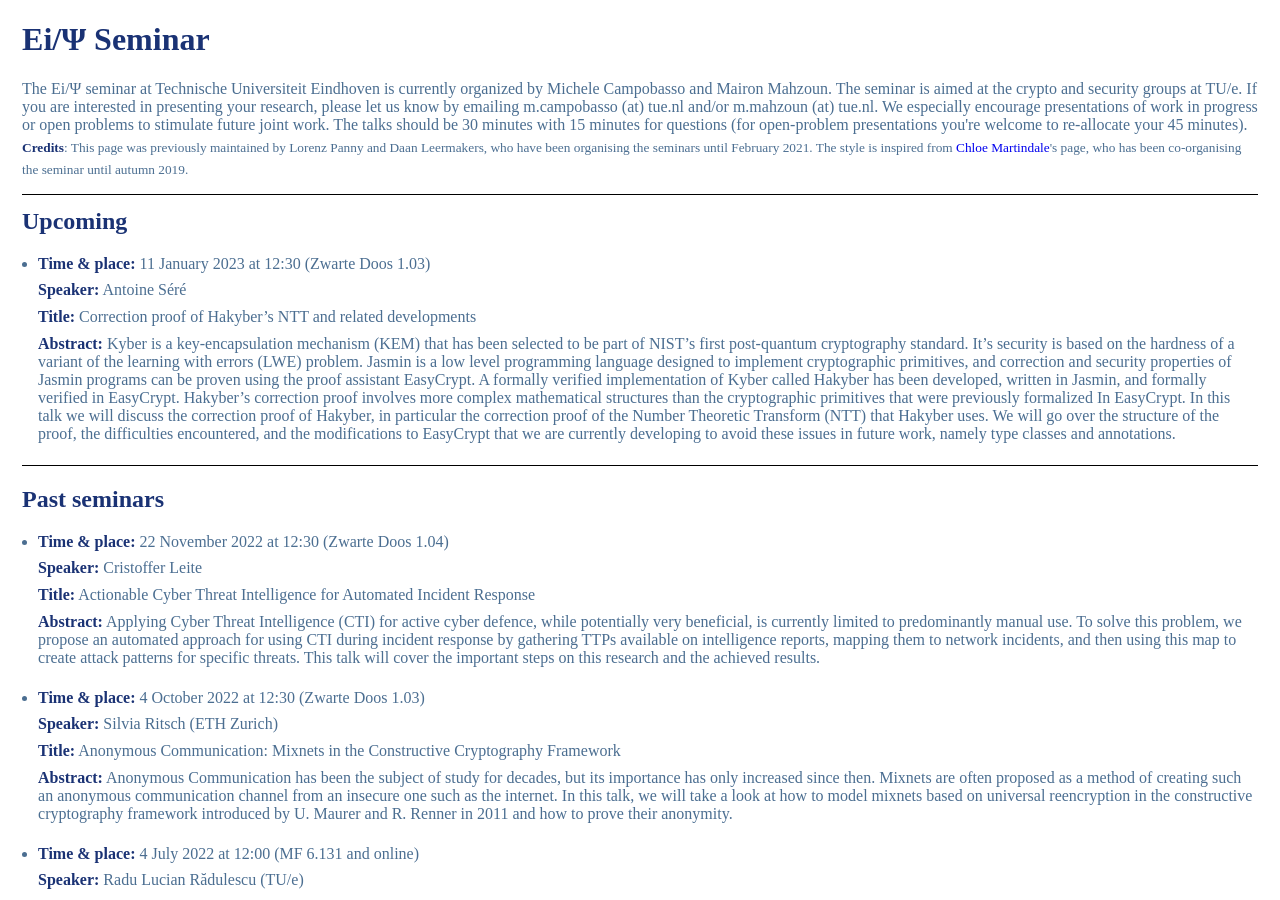
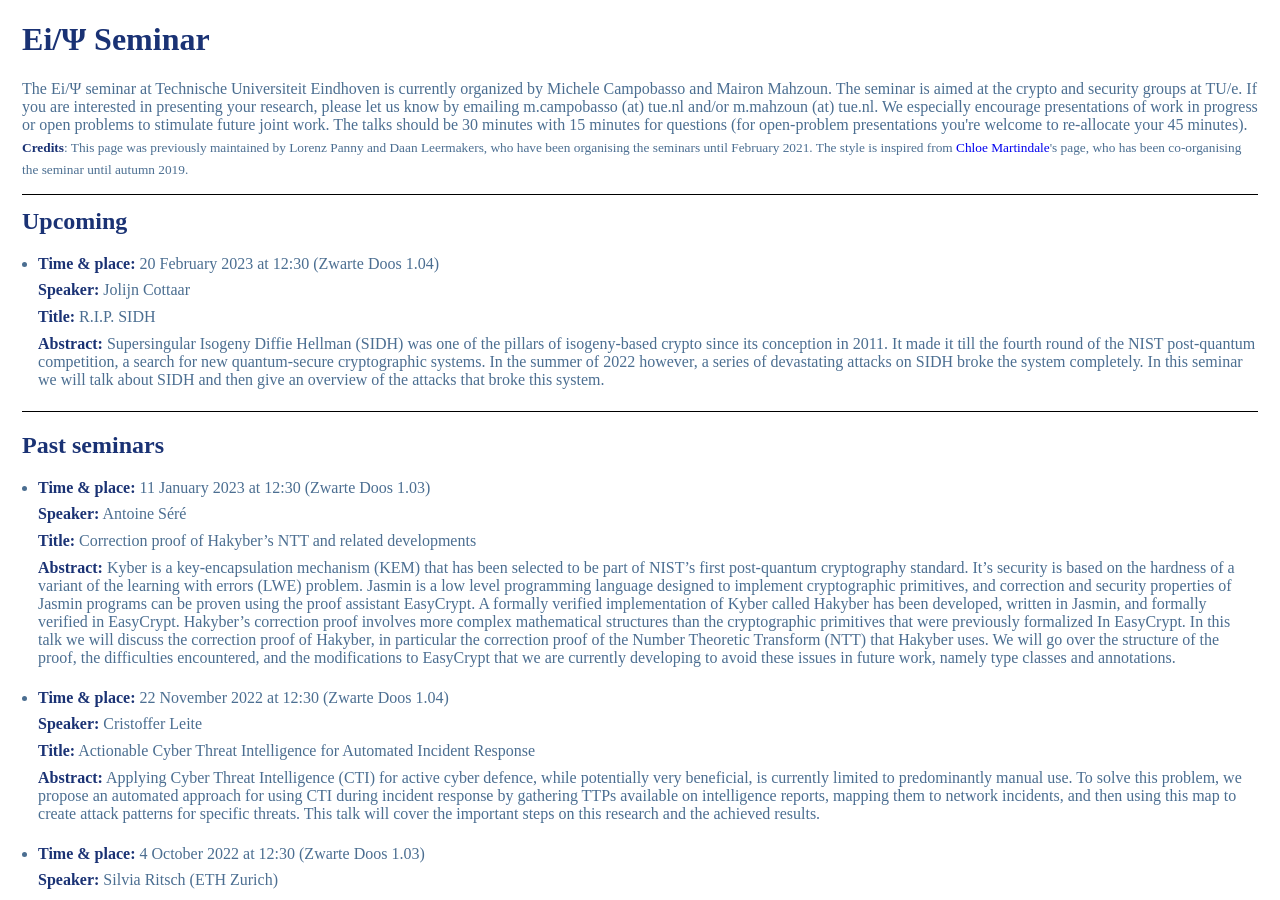
Before and after one commit to michelecampobasso/michelecampobasso.github.io, a Jekyll site: the page eipsi/index.html, which Jekyll copies as it is, in a window 1280 px wide and 900 px high. Built offline with Jekyll 4.4.1, drawn with Linux system fonts in a browser that asks for light colours; some web fonts are replaced; formulas are drawn with MathJax 3.

Commit message:
Update index.html

```diff
--- a/eipsi/index.html
+++ b/eipsi/index.html
@@ -236,6 +236,27 @@ img.MathJax_strut {border: 0!important; padding: 0!important; margin: 0!importan
             <li>
                 <p>
                     <b>Time &amp; place:</b>
+                    20 February 2023 at 12:30 (Zwarte Doos 1.04)
+                </p><p>
+                    <b>Speaker:</b>
+                    Jolijn Cottaar
+                </p><p>
+                    <b>Title:</b>
+                    R.I.P. SIDH
+                </p><p>
+                    <b>Abstract:</b>
+                    Supersingular Isogeny Diffie Hellman (SIDH) was one of the pillars of isogeny-based crypto since its conception in 2011. It made it till the fourth round of the NIST post-quantum competition, a search for new quantum-secure cryptographic systems. In the summer of 2022 however, a series of devastating attacks on SIDH broke the system completely. In this seminar we will talk about SIDH and then give an overview of the attacks that broke this system.
+             </li>
+        </ul>
+
+        <hr style="margin-top:1ex;">
+
+        <h2>Past seminars</h2>
+
+        <ul class="spaced-list">
+            <li>
+                <p>
+                    <b>Time &amp; place:</b>
                     11 January 2023 at 12:30 (Zwarte Doos 1.03)
                 </p><p>
                     <b>Speaker:</b>
@@ -248,11 +269,6 @@ img.MathJax_strut {border: 0!important; padding: 0!important; margin: 0!importan
                     Kyber is a key-encapsulation mechanism (KEM) that has been selected to be part of NIST’s first post-quantum cryptography standard. It’s security is based on the hardness of a variant of the learning with errors (LWE) problem. Jasmin is a low level programming language designed to implement cryptographic primitives, and correction and security properties of Jasmin programs can be proven using the proof assistant EasyCrypt. A formally verified implementation of Kyber called Hakyber has been developed, written in Jasmin, and formally verified in EasyCrypt. Hakyber’s correction proof involves more complex mathematical structures than the cryptographic primitives that were previously formalized In EasyCrypt. In this talk we will discuss the correction proof of Hakyber, in particular the correction proof of the Number Theoretic Transform (NTT) that Hakyber uses. We will go over the structure of the proof, the difficulties encountered, and the modifications to EasyCrypt that we are currently developing to avoid these issues in future work, namely type classes and annotations.
              </li>
         </ul>
-
-        <hr style="margin-top:1ex;">
-
-        <h2>Past seminars</h2>
-
         <ul class="spaced-list">
             <li>
                 <p>
```
